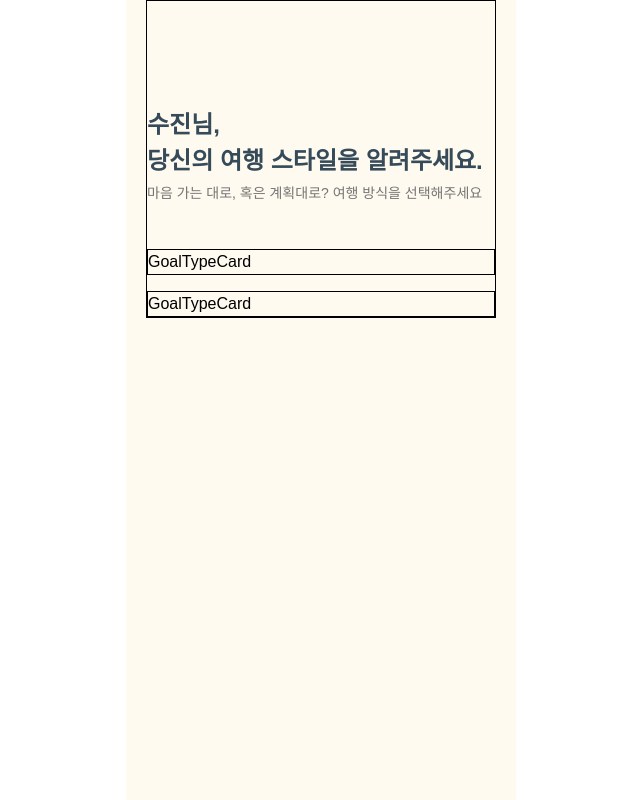
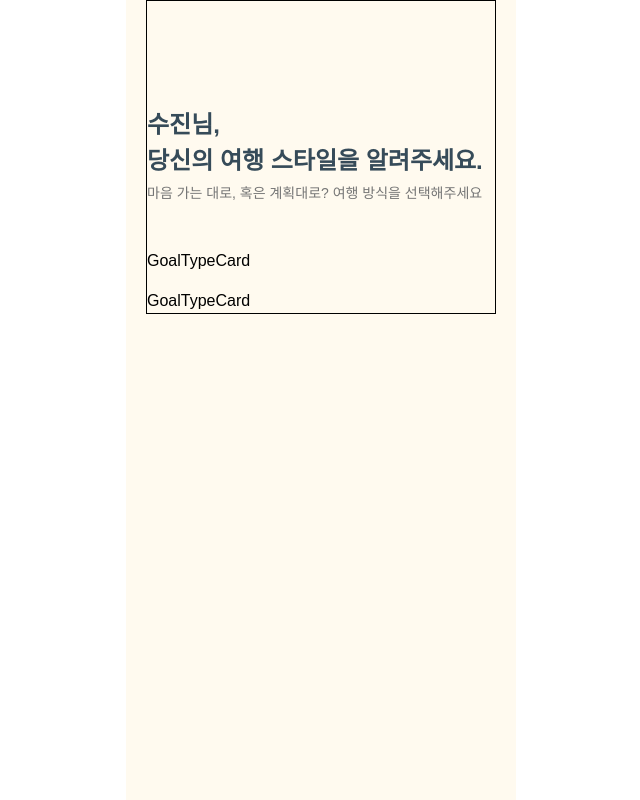
Before and after one commit to ccconac/JECT-4-client, a React (Vite) app: page /setGoalType in a window 1280 px wide. Shown: the whole page, without its empty margins (319-959 px from the left). Built offline with nearby package versions, Linux system fonts and the light colour scheme; a web font is replaced by a local one.

Commit message:
chore: setTravelGoal 하위 폴더 구조 분리 및 페이지명 index.tsx 로 변경

```diff
--- a/src/pages/setup/setTravelGoal/GoalTypeCard.tsx
+++ /dev/null
@@ -1,3 +0,0 @@
-export default function GoalTypeCard() {
-    return <div className="border">GoalTypeCard</div>;
-}
--- /dev/null
+++ b/src/pages/setup/setTravelGoal/setGoalType/GoalTypeCard.tsx
@@ -0,0 +1,3 @@
+export default function GoalTypeCard() {
+    return <div>GoalTypeCard</div>;
+}
```
Also changed, not shown: src/routes.tsx (+3 -4 lines), src/pages/setup/setTravelGoal/createGoal/index.tsx (renamed from src/pages/setup/setTravelGoal/CreateGoalPage.tsx), src/pages/setup/setTravelGoal/setGoalType/index.tsx (renamed from src/pages/setup/setTravelGoal/SetGoalTypePage.tsx), src/pages/setup/setTravelGoal/setMileStone/index.tsx (renamed from src/pages/setup/setTravelGoal/SetMileStonePage.tsx).
